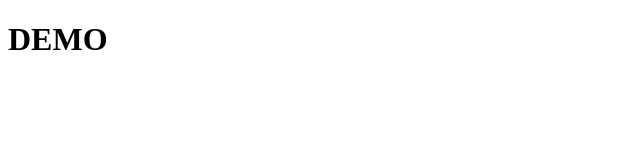
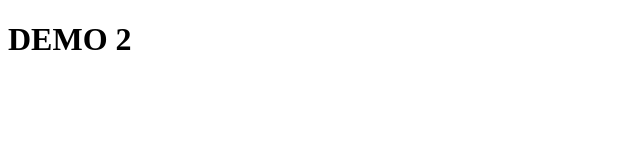
Before and after one commit to jciii91/demo, a plain HTML site: page index.html in a window 1280 px wide. Shown: the full height of the page, 0-640 px from the left. Drawn offline with Linux system fonts and the light colour scheme.

Commit message:
test commit

```diff
--- a/index.html
+++ b/index.html
@@ -2,6 +2,6 @@
 <html>
     <title>DEMO</title>
     <body>
-        <h1>DEMO</h1>
+        <h1>DEMO 2</h1>
     </body>
 </html>
```
